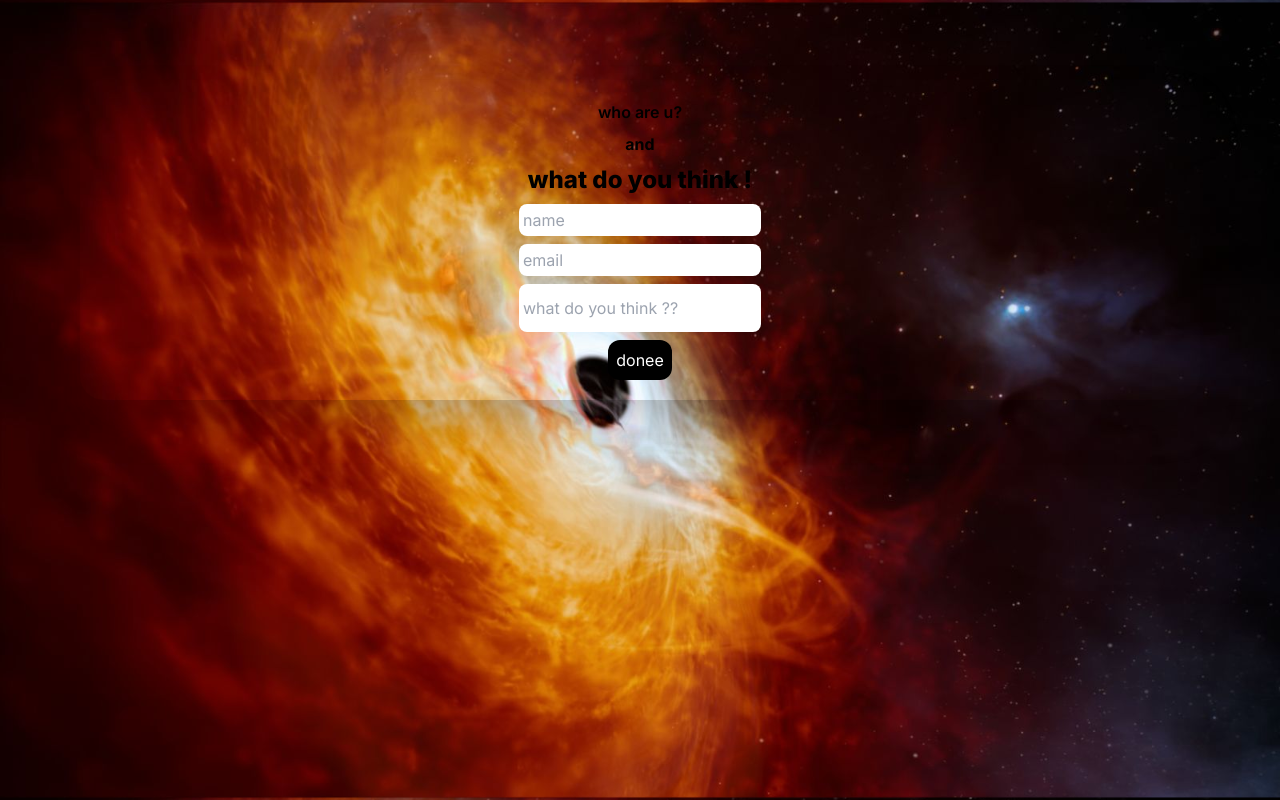
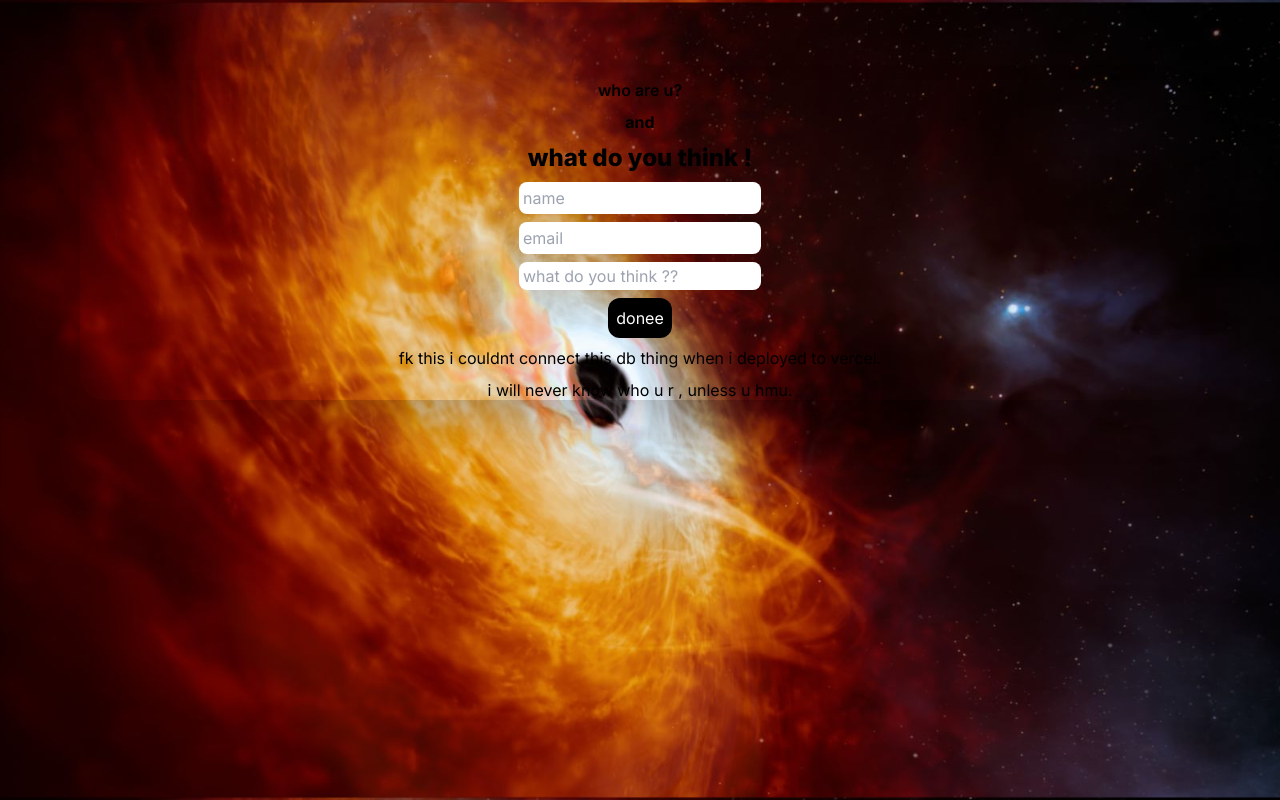
Before and after one commit to Abhishek891-beep/notA-portfolio, a Next.js app: page /whoareu in a window 1280 px wide. Built offline with nearby package versions, Linux system fonts and the light colour scheme.

Commit message:
endpoint6

```diff
--- a/src/app/whoareu/page.tsx
+++ b/src/app/whoareu/page.tsx
@@ -49,6 +49,8 @@ function Page() {
                     <input className='rounded-lg p-1' type="text" name="email" onChange={(e)=> setEmail(e.target.value)}  placeholder='email'  />
                     <input className='rounded-lg h-12  p-1' type="text" onChange={(e)=> setOpinion(e.target.value)} placeholder='what do you think ??'  />
                     <button  onClick={handler} className='bg-black text-white rounded-xl p-2'>donee</button>
+                    <h1>fk this i couldnt connect this db thing when i deployed to vercel.</h1>
+                    <h2>i will never know who u r , unless u hmu.</h2>
             </div> :   <ThankYou/>  }
 
     </div>
```
